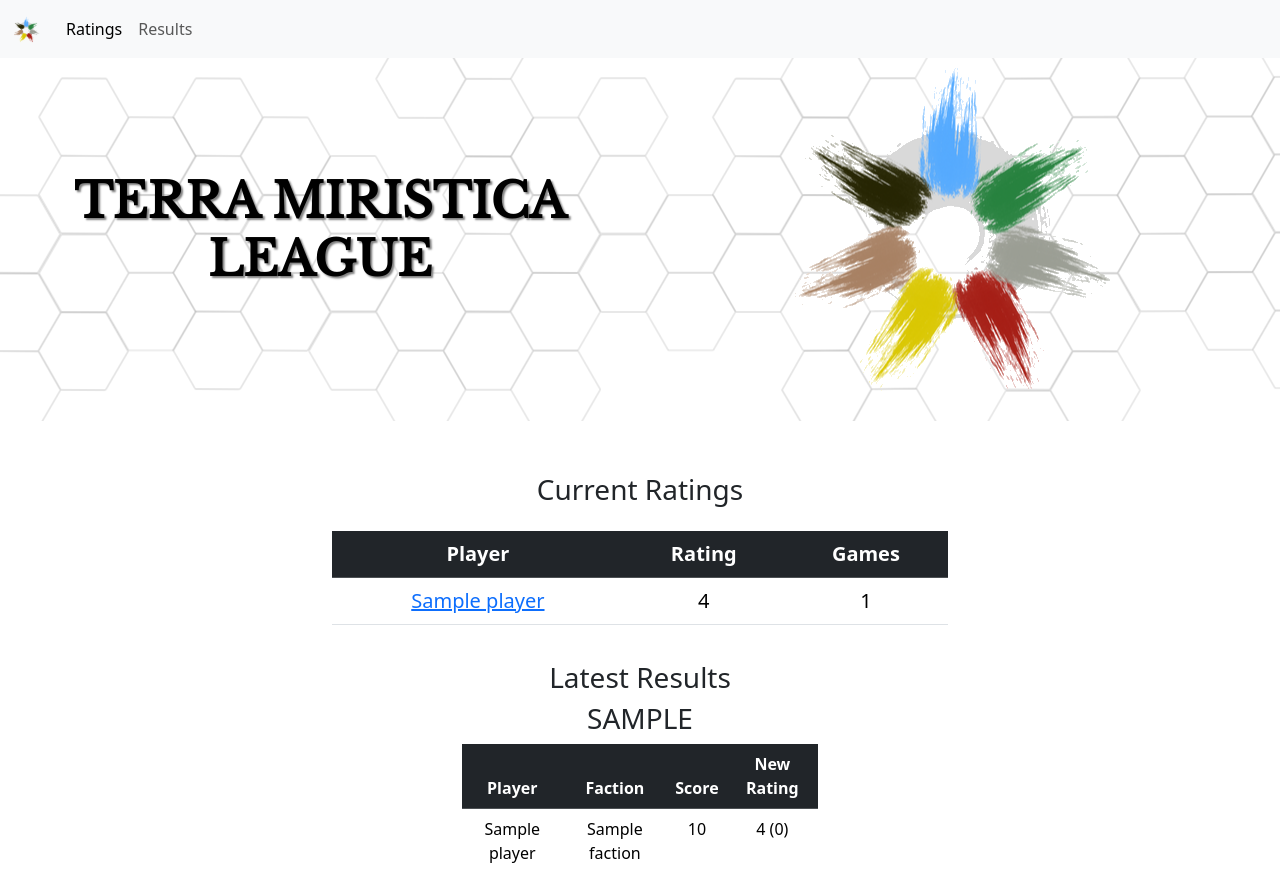
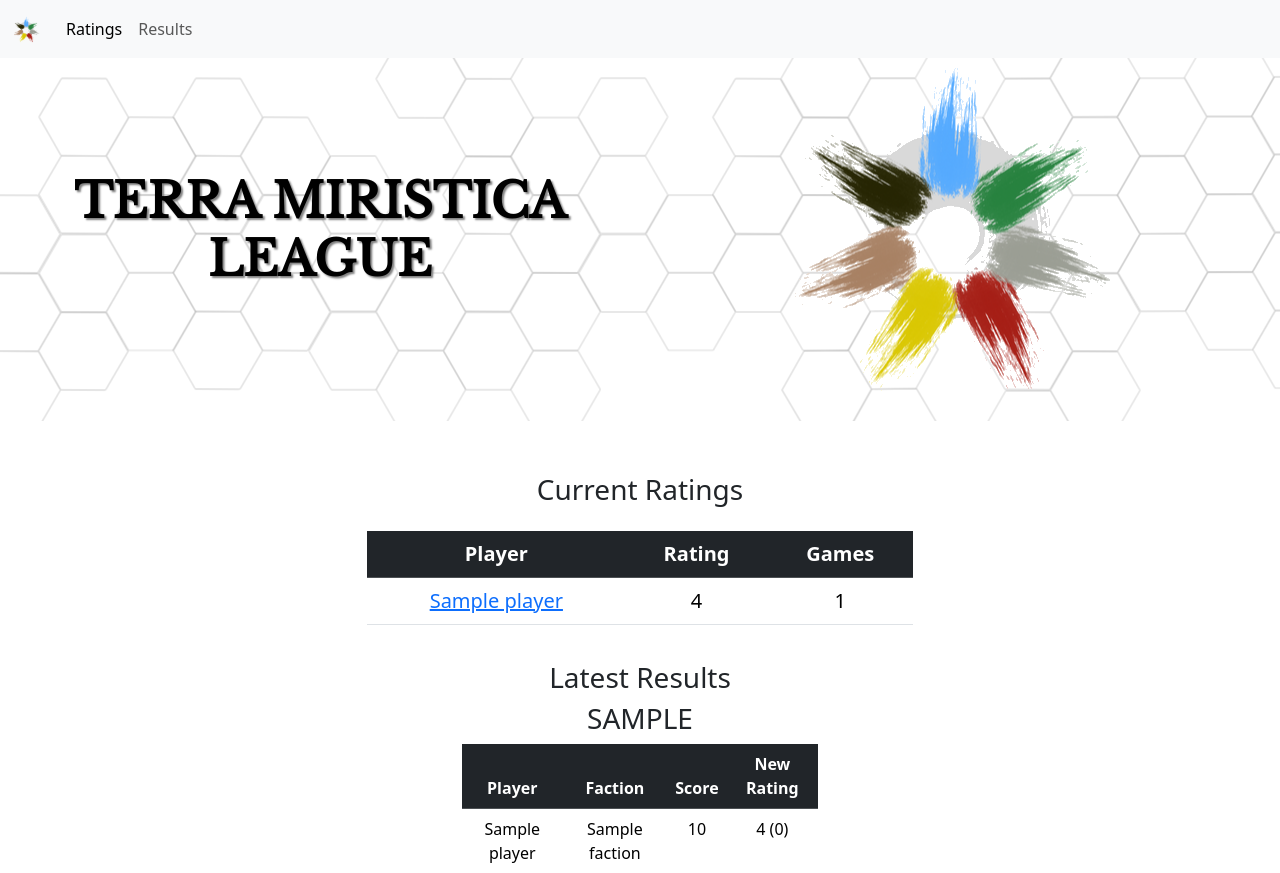
Before and after one commit to jam-white/terra-miristica-league, a Flask app: page / in a window 1280 px wide. Shown: the top 873 px of the page. Run offline with Flask 3, Linux system fonts and the light colour scheme; tables that the repository leaves empty hold one stand-in row (values such as "Sample post"); some libraries are stand-ins or nearby versions.

Commit message:
Update layout on home page

```diff
--- a/templates/index.html
+++ b/templates/index.html
@@ -2,8 +2,10 @@
 
   <!--Ratings-->
   <section id="ratings">
-    <div class="container col-10 col-sm-8 col-lg-6 py-1">
+    <div class="container col-12 py-1">
     <h2 class="text-center pb-3">Current Ratings</h2>
+      <div class="row justify-content-center">
+        <div class="col-10 col-xs-2 col-md-7 col-xl-6">
       <table class="table text-center ">
         <thead class="table-dark">
           <tr>
@@ -22,6 +24,8 @@
           {% endfor %}
         </tbody>
       </table>
+        </div>
+      </div>
    </div>
   </section>
 
```
